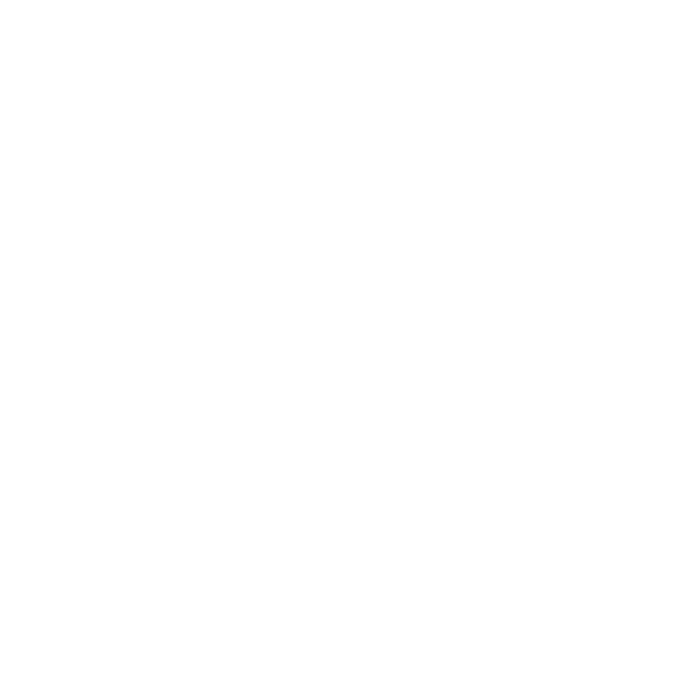
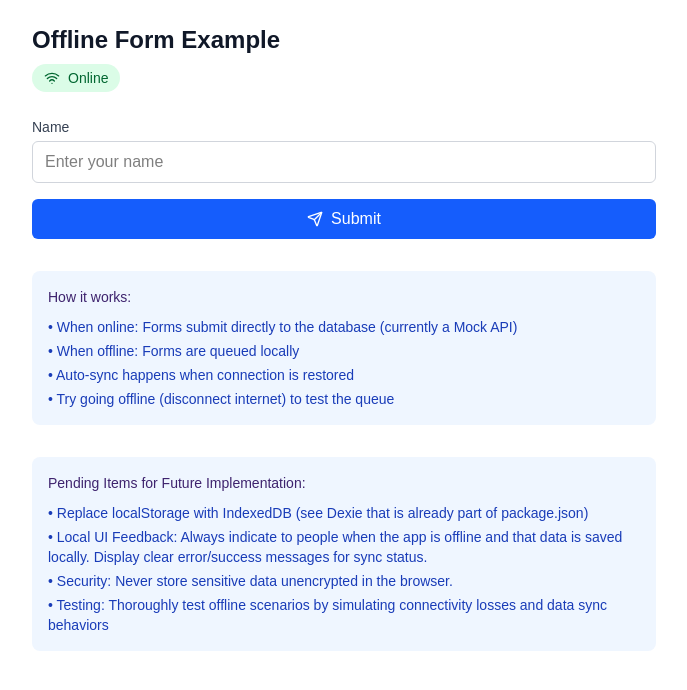
Before and after one commit to uw-ssec/respondent-driven-sampling, a React (Vite) app in the folder client/: page /offline-form in a window 1280 px wide. Before the commit this address had no page. Shown: the top 690 px of the page, without its empty margins (296-983 px from the left). Built offline with nearby package versions, Linux system fonts and the light colour scheme; sample sign-in values are in the browser's storage.

Commit message:
Demonstrate Offline Functionality

```diff
--- a/client/package.json
+++ b/client/package.json
@@ -1,12 +1,16 @@
 {
 	"private": true,
+	"type": "module",
 	"dependencies": {
+		"@tailwindcss/vite": "^4.1.11",
 		"@types/jest": "^30.0.0",
 		"@types/node": "^24.0.3",
 		"@types/react": "^19.1.8",
 		"@types/react-dom": "^19.1.6",
 		"cra-template": "1.2.0",
+		"dexie": "^4.0.11",
 		"html5-qrcode": "^2.3.8",
+		"lucide-react": "^0.525.0",
 		"qrcode.react": "^4.2.0",
 		"react": "^18.2.0",
 		"react-dom": "^18.2.0",
@@ -15,6 +19,7 @@
 		"react-router-dom": "^7.1.5",
 		"survey-core": "^1.12.22",
 		"survey-react-ui": "^1.12.22",
+		"tailwindcss": "^4.1.11",
 		"typescript": "^5.8.3",
 		"web-vitals": "^4.2.4"
 	},
--- a/client/src/App.tsx
+++ b/client/src/App.tsx
@@ -13,6 +13,7 @@ import AdminDashboard from '@/pages/AdminDashboard/StaffDashboard';
 import QrPage from '@/pages/CompletedSurvey/QrPage';
 import LandingPage from '@/pages/LandingPage/LandingPage';
 import Login from '@/pages/Login/Login';
+import OfflineForm from '@/pages/OfflineForm/OfflineForm';
 import PastEntries from '@/pages/PastEntries/PastEntries';
 import SurveyDetails from '@/pages/PastEntries/SurveyDetails';
 import AdminEditProfile from '@/pages/Profile/AdminEditProfile';
@@ -155,6 +156,16 @@ function App() {
 						)
 					}
 				/>
+				<Route
+					path="/offline-form"
+					element={
+						isLoggedIn ? (
+							<OfflineForm />
+						) : (
+							<Navigate replace to="/login" />
+						)
+					}
+				/>
 			</Routes>
 		</Router>
 	);
--- a/client/src/index.css
+++ b/client/src/index.css
@@ -1,13 +1,17 @@
+/* src/index.css */
+@import 'tailwindcss';
+
 body {
-  margin: 0;
-  font-family: -apple-system, BlinkMacSystemFont, 'Segoe UI', 'Roboto', 'Oxygen',
-    'Ubuntu', 'Cantarell', 'Fira Sans', 'Droid Sans', 'Helvetica Neue',
-    sans-serif;
-  -webkit-font-smoothing: antialiased;
-  -moz-osx-font-smoothing: grayscale;
+	margin: 0;
+	font-family:
+		-apple-system, BlinkMacSystemFont, 'Segoe UI', 'Roboto', 'Oxygen',
+		'Ubuntu', 'Cantarell', 'Fira Sans', 'Droid Sans', 'Helvetica Neue',
+		sans-serif;
+	-webkit-font-smoothing: antialiased;
+	-moz-osx-font-smoothing: grayscale;
 }
 
 code {
-  font-family: source-code-pro, Menlo, Monaco, Consolas, 'Courier New',
-    monospace;
+	font-family:
+		source-code-pro, Menlo, Monaco, Consolas, 'Courier New', monospace;
 }
--- /dev/null
+++ b/client/src/pages/OfflineForm/OfflineForm.tsx
@@ -0,0 +1,359 @@
+import { useEffect, useState } from 'react';
+
+import {
+	AlertCircle,
+	CheckCircle,
+	Clock,
+	Send,
+	Wifi,
+	WifiOff
+} from 'lucide-react';
+
+interface FormData {
+	id: string;
+	name: string;
+	timestamp: number;
+}
+
+interface QueuedSubmission extends FormData {
+	status: 'pending' | 'syncing' | 'synced' | 'failed';
+}
+
+const STORAGE_KEY = 'offline_form_queue';
+
+// Mock API function - replace with your actual API endpoint
+const submitToDatabase = async (data: FormData): Promise<boolean> => {
+	// Simulate API call with random delay and occasional failures
+	await new Promise(resolve =>
+		setTimeout(resolve, 1000 + Math.random() * 2000)
+	);
+
+	// Simulate 10% failure rate for demonstration
+	if (Math.random() < 0.1) {
+		throw new Error('Database connection failed');
+	}
+
+	console.log('Submitted to database:', data);
+	return true;
+};
+
+export default function OfflineFormExample() {
+	const [isOnline, setIsOnline] = useState(navigator.onLine);
+	const [formData, setFormData] = useState({
+		name: ''
+	});
+	const [queuedSubmissions, setQueuedSubmissions] = useState<
+		QueuedSubmission[]
+	>([]);
+	const [isSubmitting, setIsSubmitting] = useState(false);
+
+	// Load queued submissions from localStorage on component mount
+	useEffect(() => {
+		const saved = localStorage.getItem(STORAGE_KEY);
+		if (saved) {
+			try {
+				setQueuedSubmissions(JSON.parse(saved));
+			} catch (error) {
+				console.error('Failed to parse saved submissions:', error);
+			}
+		}
+	}, []);
+
+	// Save queued submissions to localStorage whenever they change
+	useEffect(() => {
+		localStorage.setItem(STORAGE_KEY, JSON.stringify(queuedSubmissions));
+	}, [queuedSubmissions]);
+
+	// Listen for online/offline events
+	useEffect(() => {
+		const handleOnline = () => setIsOnline(true);
+		const handleOffline = () => setIsOnline(false);
+
+		window.addEventListener('online', handleOnline);
+		window.addEventListener('offline', handleOffline);
+
+		return () => {
+			window.removeEventListener('online', handleOnline);
+			window.removeEventListener('offline', handleOffline);
+		};
+	}, []);
+
+	// Auto-sync when coming back online
+	useEffect(() => {
+		if (
+			isOnline &&
+			queuedSubmissions.some(sub => sub.status === 'pending')
+		) {
+			syncQueuedSubmissions();
+		}
+	}, [isOnline]);
+
+	const syncQueuedSubmissions = async () => {
+		const pendingSubmissions = queuedSubmissions.filter(
+			sub => sub.status === 'pending'
+		);
+
+		for (const submission of pendingSubmissions) {
+			// Update status to syncing
+			setQueuedSubmissions(prev =>
+				prev.map(sub =>
+					sub.id === submission.id
+						? { ...sub, status: 'syncing' }
+						: sub
+				)
+			);
+
+			try {
+				await submitToDatabase(submission);
+
+				// Mark as synced
+				setQueuedSubmissions(prev =>
+					prev.map(sub =>
+						sub.id === submission.id
+							? { ...sub, status: 'synced' }
+							: sub
+					)
+				);
+			} catch (error) {
+				console.error('Failed to sync submission:', error);
+
+				// Mark as failed, will retry later
+				setQueuedSubmissions(prev =>
+					prev.map(sub =>
+						sub.id === submission.id
+							? { ...sub, status: 'failed' }
+							: sub
+					)
+				);
+			}
+		}
+	};
+
+	const handleSubmit = async () => {
+		if (!formData.name) {
+			alert('Please fill in all fields');
+			return;
+		}
+
+		setIsSubmitting(true);
+
+		const submission: FormData = {
+			id: Date.now().toString() + Math.random().toString(36).substr(2, 9),
+			name: formData.name,
+			timestamp: Date.now()
+		};
+
+		if (isOnline) {
+			// Try to submit directly to database
+			try {
+				await submitToDatabase(submission);
+
+				// Add to queue as synced for display purposes
+				setQueuedSubmissions(prev => [
+					...prev,
+					{ ...submission, status: 'synced' }
+				]);
+
+				// Clear form
+				setFormData({ name: '' });
+			} catch (error) {
+				console.error('Direct submission failed:', error);
+
+				// Fall back to queuing for later
+				setQueuedSubmissions(prev => [
+					...prev,
+					{ ...submission, status: 'pending' }
+				]);
+				setFormData({ name: '' });
+			}
+		} else {
+			// Queue for later when online
+			setQueuedSubmissions(prev => [
+				...prev,
+				{ ...submission, status: 'pending' }
+			]);
+			setFormData({ name: '' });
+		}
+
+		setIsSubmitting(false);
+	};
+
+	const clearSyncedSubmissions = () => {
+		setQueuedSubmissions(prev =>
+			prev.filter(sub => sub.status !== 'synced')
+		);
+	};
+
+	const getStatusIcon = (status: QueuedSubmission['status']) => {
+		switch (status) {
+			case 'pending':
+				return <Clock className="w-4 h-4 text-yellow-500" />;
+			case 'syncing':
+				return (
+					<div className="w-4 h-4 border-2 border-blue-500 border-t-transparent rounded-full animate-spin" />
+				);
+			case 'synced':
+				return <CheckCircle className="w-4 h-4 text-green-500" />;
+			case 'failed':
+				return <AlertCircle className="w-4 h-4 text-red-500" />;
+		}
+	};
+
+	const getStatusText = (status: QueuedSubmission['status']) => {
+		switch (status) {
+			case 'pending':
+				return 'Queued for sync';
+			case 'syncing':
+				return 'Syncing...';
+			case 'synced':
+				return 'Synced to database';
+			case 'failed':
+				return 'Sync failed - will retry';
+		}
+	};
+
+	return (
+		<div className="max-w-2xl mx-auto p-6 bg-white">
+			<div className="mb-6">
+				<h1 className="text-2xl font-bold text-gray-900 mb-2">
+					Offline Form Example
+				</h1>
+
+				{/* Connection Status */}
+				<div
+					className={`inline-flex items-center gap-2 px-3 py-1 rounded-full text-sm font-medium ${
+						isOnline
+							? 'bg-green-100 text-green-800'
+							: 'bg-red-100 text-red-800'
+					}`}
+				>
+					{isOnline ? (
+						<Wifi className="w-4 h-4" />
+					) : (
+						<WifiOff className="w-4 h-4" />
+					)}
+					{isOnline ? 'Online' : 'Offline'}
+				</div>
+			</div>
+
+			{/* Form */}
+			<div className="space-y-4 mb-8">
+				<div>
+					<label
+						htmlFor="name"
+						className="block text-sm font-medium text-gray-700 mb-1"
+					>
+						Name
+					</label>
+					<input
+						type="text"
+						id="name"
+						value={formData.name}
+						onChange={e =>
+							setFormData(prev => ({
+								...prev,
+								name: e.target.value
+							}))
+						}
+						className="w-full px-3 py-2 border border-gray-300 rounded-md focus:outline-none focus:ring-2 focus:ring-blue-500 focus:border-transparent"
+						placeholder="Enter your name"
+					/>
+				</div>
+
+				<button
+					type="button"
+					onClick={handleSubmit}
+					disabled={isSubmitting}
+					className="w-full bg-blue-600 text-white py-2 px-4 rounded-md hover:bg-blue-700 focus:outline-none focus:ring-2 focus:ring-blue-500 focus:ring-offset-2 disabled:opacity-50 disabled:cursor-not-allowed flex items-center justify-center gap-2"
+				>
+					{isSubmitting ? (
+						<div className="w-4 h-4 border-2 border-white border-t-transparent rounded-full animate-spin" />
+					) : (
+						<Send className="w-4 h-4" />
+					)}
+					{isSubmitting ? 'Submitting...' : 'Submit'}
+				</button>
+			</div>
+
+			{/* Submission Queue */}
+			{queuedSubmissions.length > 0 && (
+				<div className="bg-gray-50 p-4 rounded-lg">
+					<div className="flex justify-between items-center mb-4">
+						<h2 className="text-lg font-medium text-gray-900">
+							Submission Queue ({queuedSubmissions.length})
+						</h2>
+						{queuedSubmissions.some(
+							sub => sub.status === 'synced'
+						) && (
+							<button
+								onClick={clearSyncedSubmissions}
+								className="text-sm text-blue-600 hover:text-blue-800"
+							>
+								Clear synced items
+							</button>
+						)}
+					</div>
+
+					<div className="space-y-3">
+						{queuedSubmissions.map(submission => (
+							<div
+								key={submission.id}
+								className="bg-white p-3 rounded border flex items-center gap-3"
+							>
+								{getStatusIcon(submission.status)}
+
+								<div className="flex-1 min-w-0">
+									<p className="text-sm font-medium text-gray-900 truncate">
+										{submission.name}
+									</p>
+									<p className="text-xs text-gray-400">
+										{new Date(
+											submission.timestamp
+										).toLocaleString()}
+									</p>
+								</div>
+
+								<div className="text-xs text-gray-500">
+									{getStatusText(submission.status)}
+								</div>
+							</div>
+						))}
+					</div>
+				</div>
+			)}
+
+			{/* Instructions */}
+			<div className="mt-8 p-4 bg-blue-50 rounded-lg">
+				<h3 className="text-sm font-medium text-blue-900 mb-2">
+					How it works:
+				</h3>
+				<ul className="text-sm text-blue-800 space-y-1">
+					<li>
+						• When online: Forms submit directly to the database (currently a Mock API)
+					</li>
+					<li>• When offline: Forms are queued locally</li>
+					<li>• Auto-sync happens when connection is restored</li>
+					<li>
+						• Try going offline (disconnect internet) to test the
+						queue
+					</li>
+				</ul>
+			</div>
+			<div className="mt-8 p-4 bg-blue-50 rounded-lg">
+				<h3 className="text-sm font-medium text-blue-900 mb-2">
+					Pending Items for Future Implementation:
+				</h3>
+				<ul className="text-sm text-blue-800 space-y-1">
+					<li>
+						• Replace localStorage with IndexedDB (see Dexie that is already part of package.json)
+					</li>
+					<li>• Local UI Feedback: Always indicate to people when the app is offline and that data is saved locally. Display clear error/success messages for sync status.</li>
+					<li>• Security: Never store sensitive data unencrypted in the browser.</li>
+					<li>
+						• Testing: Thoroughly test offline scenarios by simulating connectivity losses and data sync behaviors
+					</li>
+				</ul>
+			</div>
+		</div>
+	);
+}
--- a/client/vite.config.ts
+++ b/client/vite.config.ts
@@ -1,11 +1,12 @@
 import path from 'path';
 
+import tailwindcss from '@tailwindcss/vite';
 import react from '@vitejs/plugin-react';
 import { defineConfig } from 'vite';
 import checker from 'vite-plugin-checker';
 
 export default defineConfig({
-	plugins: [react(), checker({ typescript: true })],
+	plugins: [react(), checker({ typescript: true }), tailwindcss()],
 	resolve: {
 		alias: {
 			'@': path.resolve(__dirname, 'src'),
```
